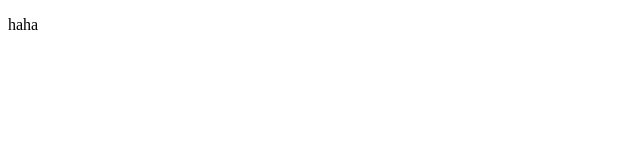
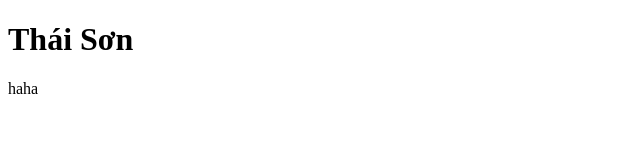
Before and after one commit to LuuLeThaiSon/CodeGym2022, a plain HTML site: page Lesson_5.3_Table_Form/form_1.html in a window 1280 px wide. Shown: the whole page, without its empty margins (0-640 px from the left). Drawn offline with Linux system fonts and the light colour scheme.

Commit message:
Update form_1.html

```diff
--- a/Lesson_5.3_Table_Form/form_1.html
+++ b/Lesson_5.3_Table_Form/form_1.html
@@ -7,6 +7,7 @@
     <title>Document</title>
 </head>
 <body>
+    <h1>Thái Sơn</h1>
     <p>haha</p>
 </body>
 </html>
```
